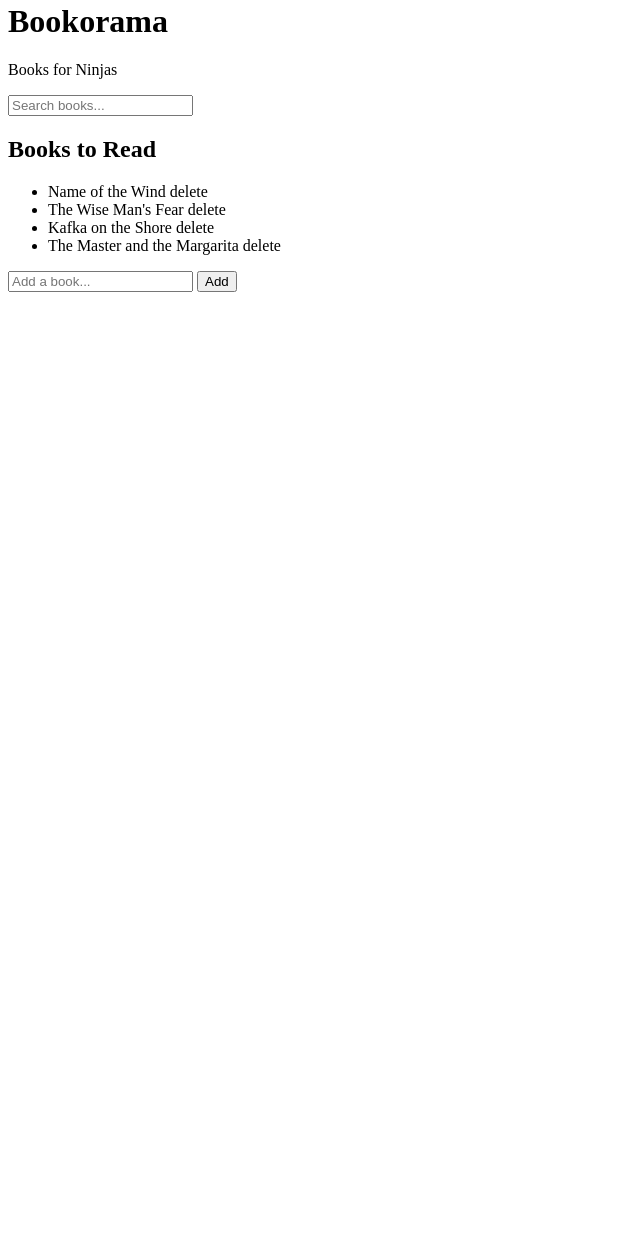
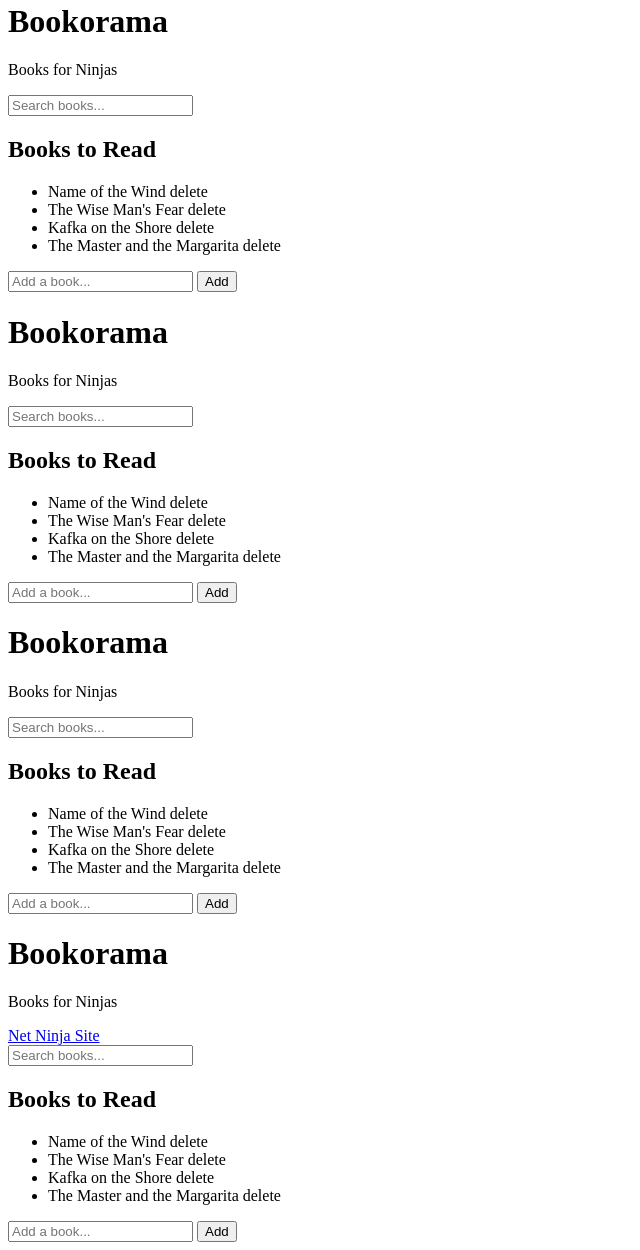
Before and after one commit to leilachammas/dom, a plain HTML site: page index.html in a window 1280 px wide. Shown: the part 1572-2822 px from the top of the page, without its empty margins (0-640 px from the left). Before the commit the page ends 1872 px from the top, so only its background shows below. Drawn offline with Linux system fonts and the light colour scheme.

Commit message:
updating 7-9

```diff
--- a/index.html
+++ b/index.html
@@ -298,3 +298,151 @@
     <script src="app.js"></script>
   </body>
 </html>
+<!-- lesson 7-->
+<!DOCTYPE html>
+<html>
+  <head>
+    <meta charset="utf-8">
+    <link href="styles.css" rel="stylesheet" />
+    <title>JavaScript DOM Tutorials</title>
+  </head>
+  <body>
+  	<div id="wrapper">
+	    <header>
+	    	<div id="page-banner">
+	    		<h1 class="title">Bookorama</h1>
+          <p>Books for Ninjas</p>
+          <form id="search-books">
+            <input type="text" placeholder="Search books..." />
+          </form>
+	    	</div>
+	    </header>
+	    <div id="book-list">
+	    	<h2 class="title">Books to Read</h2>
+	    	<ul>
+	    		<li>
+	    			<span class="name">Name of the Wind</span>
+	    			<span class="delete">delete</span>
+	    		</li>
+	    		<li>
+	    			<span class="name">The Wise Man's Fear</span>
+	    			<span class="delete">delete</span>
+	    		</li>
+	    		<li>
+	    			<span class="name">Kafka on the Shore</span>
+	    			<span class="delete">delete</span>
+	    		</li>
+	    		<li>
+	    			<span class="name">The Master and the Margarita</span>
+	    			<span class="delete">delete</span>
+	    		</li>
+	    	</ul>
+	    </div>
+	    <form id="add-book">
+	    	<input type="text" placeholder="Add a book..." />
+	    	<button>Add</button>
+	    </form>
+
+    </div>
+    <script src="app.js"></script>
+  </body>
+</html>
+<!-- lesson 8-->
+<!DOCTYPE html>
+<html>
+  <head>
+    <meta charset="utf-8">
+    <link href="styles.css" rel="stylesheet" />
+    <title>JavaScript DOM Tutorials</title>
+  </head>
+  <body>
+  	<div id="wrapper">
+	    <header>
+	    	<div id="page-banner">
+	    		<h1 class="title">Bookorama</h1>
+          <p>Books for Ninjas</p>
+          <form id="search-books">
+            <input type="text" placeholder="Search books..." />
+          </form>
+	    	</div>
+	    </header>
+	    <div id="book-list">
+	    	<h2 class="title">Books to Read</h2>
+	    	<ul>
+	    		<li>
+	    			<span class="name">Name of the Wind</span>
+	    			<span class="delete">delete</span>
+	    		</li>
+	    		<li>
+	    			<span class="name">The Wise Man's Fear</span>
+	    			<span class="delete">delete</span>
+	    		</li>
+	    		<li>
+	    			<span class="name">Kafka on the Shore</span>
+	    			<span class="delete">delete</span>
+	    		</li>
+	    		<li>
+	    			<span class="name">The Master and the Margarita</span>
+	    			<span class="delete">delete</span>
+	    		</li>
+	    	</ul>
+	    </div>
+	    <form id="add-book">
+	    	<input type="text" placeholder="Add a book..." />
+	    	<button>Add</button>
+	    </form>
+
+    </div>
+    <script src="app.js"></script>
+  </body>
+</html>
+<!-- lesson 9-->
+<!DOCTYPE html>
+<html>
+  <head>
+    <meta charset="utf-8">
+    <link href="styles.css" rel="stylesheet" />
+    <title>JavaScript DOM Tutorials</title>
+  </head>
+  <body>
+  	<div id="wrapper">
+	    <header>
+	    	<div id="page-banner">
+	    		<h1 class="title">Bookorama</h1>
+          <p>Books for Ninjas</p>
+          <a href="http://www.thenetninja.co.uk">Net Ninja Site</a>
+          <form id="search-books">
+            <input type="text" placeholder="Search books..." />
+          </form>
+	    	</div>
+	    </header>
+	    <div id="book-list">
+	    	<h2 class="title">Books to Read</h2>
+	    	<ul>
+	    		<li>
+	    			<span class="name">Name of the Wind</span>
+	    			<span class="delete">delete</span>
+	    		</li>
+	    		<li>
+	    			<span class="name">The Wise Man's Fear</span>
+	    			<span class="delete">delete</span>
+	    		</li>
+	    		<li>
+	    			<span class="name">Kafka on the Shore</span>
+	    			<span class="delete">delete</span>
+	    		</li>
+	    		<li>
+	    			<span class="name">The Master and the Margarita</span>
+	    			<span class="delete">delete</span>
+	    		</li>
+	    	</ul>
+	    </div>
+	    <form id="add-book">
+	    	<input type="text" placeholder="Add a book..." />
+	    	<button>Add</button>
+	    </form>
+
+    </div>
+    <script src="app.js"></script>
+  </body>
+</html>
```
